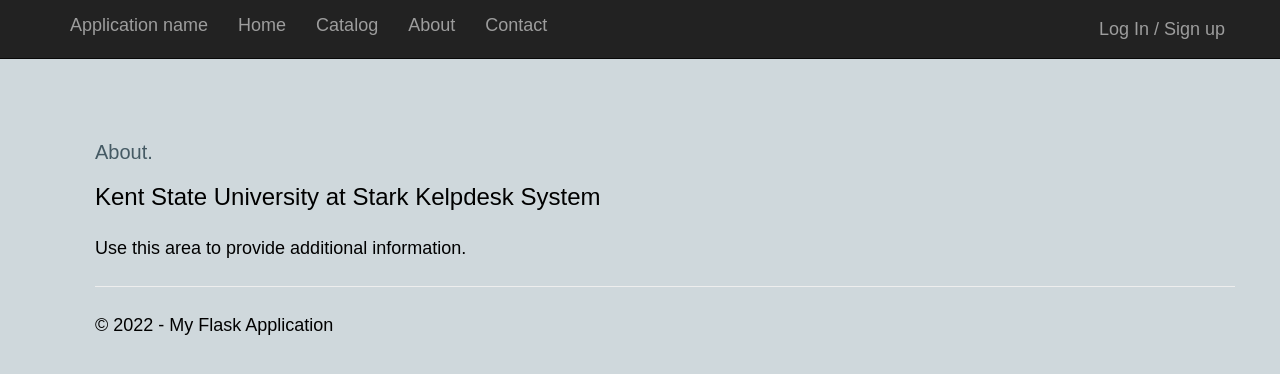
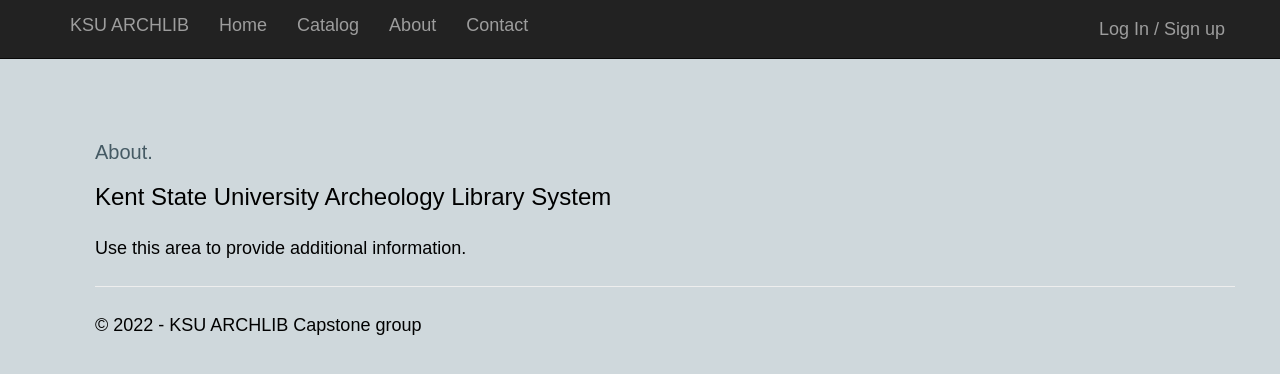
Before and after one commit to micle546/KSUCapstone, a Flask app: page /about/ in a window 1280 px wide. Shown: the top 374 px of the page. Run offline with Flask 2, Linux system fonts and the light colour scheme; some libraries are stand-ins or nearby versions.

Commit message:
Edit branding, and fixed post-login redirection to wrong page

```diff
--- a/KSU_Capstone/static/scripts/scripts.js
+++ b/KSU_Capstone/static/scripts/scripts.js
@@ -15,7 +15,7 @@
         data: data,
         dataType: "json",
         success: function (resp) {
-            window.location.href = "/tickets/";
+            window.location.href = "/";
         },
         error: function (resp) {
             $error.text(resp.responseJSON.error).removeClass("error--hidden");
@@ -36,7 +36,7 @@
         data: data,
         dataType: "json",
         success: function (resp) {
-            window.location.href = "/tickets/";
+            window.location.href = "/";
         },
         error: function (resp) {
             $error.text(resp.responseJSON.error).removeClass("error--hidden");
--- a/KSU_Capstone/templates/layout.html
+++ b/KSU_Capstone/templates/layout.html
@@ -3,7 +3,7 @@
 <head>
     <meta charset="utf-8" />
     <meta name="viewport" content="width=device-width, initial-scale=1.0">
-    <title>{{ title }} - My Flask Application</title>
+    <title>{{ title }} - Kent State Archeology Library System</title>
     <link rel="stylesheet" type="text/css" href="/static/content/bootstrap.css" />
     <link rel="stylesheet" type="text/css" href="/static/content/site.css" />
     <script src="/static/scripts/modernizr-2.6.2.js"></script>
@@ -18,7 +18,7 @@
                     <span class="icon-bar"></span>
                     <span class="icon-bar"></span>
                 </button>
-                <a href="/" class="navbar-brand">Application name</a>
+                <a href="/" class="navbar-brand">KSU ARCHLIB</a>
             </div>
             <div class="navbar-collapse collapse">
                 <ul class="nav navbar-nav">
@@ -42,7 +42,7 @@
         {% block content %}{% endblock %}
         <hr />
         <footer>
-            <p>&copy; {{ year }} - My Flask Application</p>
+            <p>&copy; {{ year }} - KSU ARCHLIB Capstone group</p>
         </footer>
     </div>
     <script src="https://unpkg.com/vue@3"></script>
--- a/KSU_Capstone/views.py
+++ b/KSU_Capstone/views.py
@@ -39,5 +39,5 @@
         'about.html',
         title='About',
         year=datetime.now().year,
-        message='Kent State University at Stark Kelpdesk System'
+        message='Kent State University Archeology Library System'
     )
```
Also changed, not shown: 1 other file.
